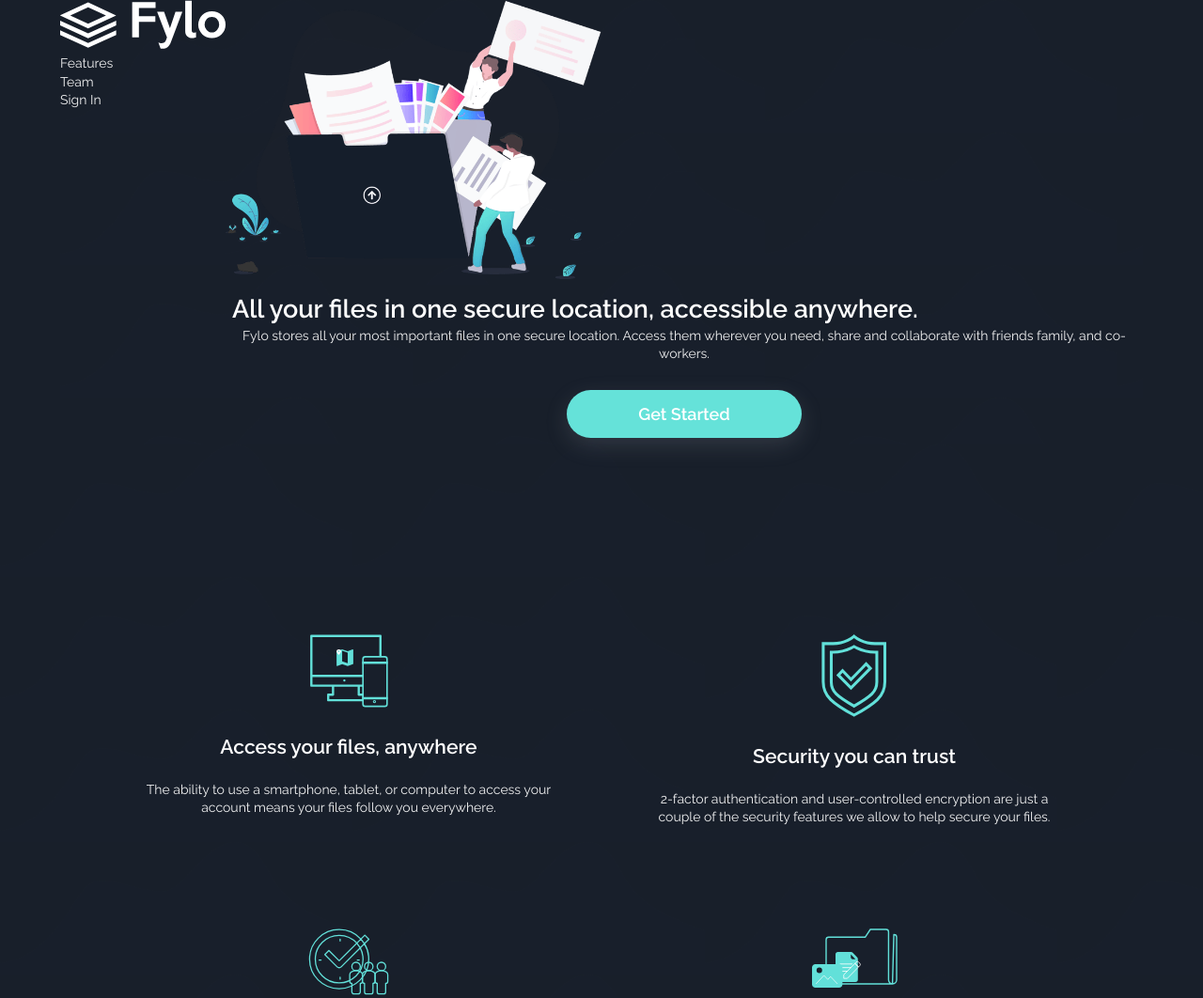
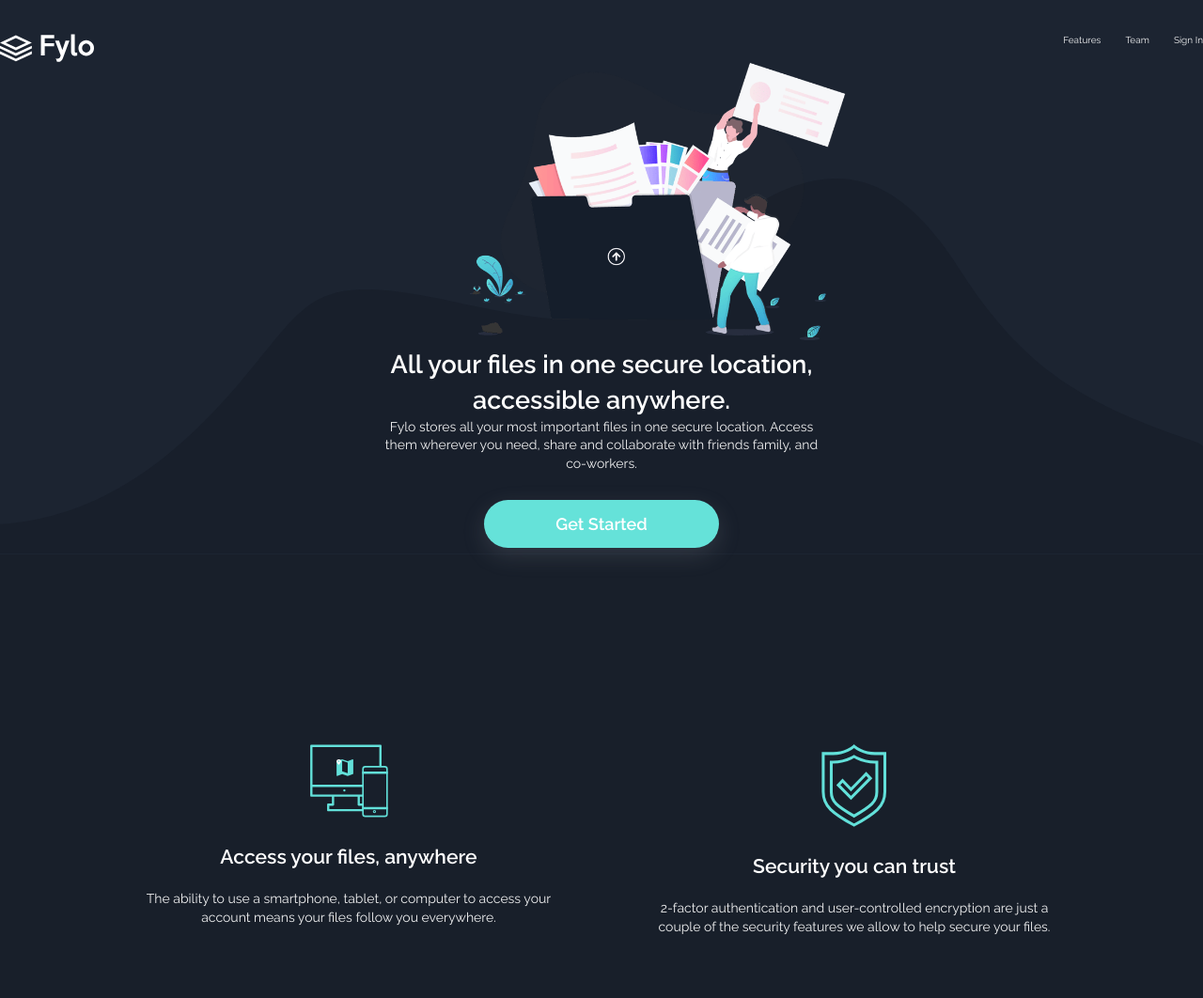
Before and after one commit to zelliah284/Fylo-Dark-Theme-Landing-Page, a plain HTML site: page index.html in a window 1280 px wide. Shown: the top 1062 px of the page at 94% size. Drawn offline with nearby package versions, Linux system fonts and the light colour scheme.

Commit message:
Update styles.css

```diff
--- a/styles.css
+++ b/styles.css
@@ -9,29 +9,51 @@ html {
 body {
     font-family: 'Open Sans', sans-serif;
 font-family: 'Raleway', sans-serif;
-background-color: hsl(218, 28%, 13%);
     font-size: 18px;
     height: 100%;
   line-height: 1.4;
   overflow-x: hidden;
 }
 header {
-    background-image: url(images/bg-curvy-mobile.svg);
+    background-color: hsl(217, 28%, 15%);
     font-family: 'Raleway', sans-serif;
-    width: 90%;
+    width: 100%;
     margin: auto;
     display: flex;
-    flex-direction: row;
+    flex-direction: column;
     color:  hsl(0, 0%, 100%);
     justify-content: space-evenly;
+}
+.navbar {
+    display: flex;
+    flex-direction: row;
+    justify-content: space-between;
+}
+.navbar-links {
+    display: flex;
+    justify-content: space-evenly;
+}
+.navbar p {
+font-size: 10px;
+}
+.navbar img {
+    width: 30%;
 }
 p {
     font-size: 14px;
     font-weight: 400;
     color: hsla(0, 0%, 100%, 0.938);
 }
+.header-content {
+     background-image: url(images/bg-curvy-mobile.svg);
+     background-repeat: no-repeat;
+     background-size: contain;
+     background-position: bottom;
+}
 main {
-    background-image: url(images/bg-curvy-mobile.svg);
+    background-color: hsl(218, 28%, 13%);
+        height: 100%;
+        width: 100%;
         display: flex;
         flex-direction: column;
         align-items: center;
@@ -40,13 +62,15 @@ main {
         color: hsl(0, 0%, 100%);
         justify-content: center;
         padding: 7rem;
-    }
+}
     .intro {
-        background-image: url(images/bg-curvy-mobile.svg);
-        max-width: 500px;
-        align-content: center;
+        display: flex;
+        width: 500px;
+        align-items: center;
+        justify-content: center;
     }
     .intro img {
+        justify-content: center;
         align-items: center;
         width: 400px;
     }
@@ -58,9 +82,9 @@ main {
     margin-right: 3px;
     padding: 4px;
     }
-    h1 {
+     h2 {
         text-align: center;
-        white-space: normal;
+        white-space: pre-line;
     }
     .CallForAction p {
         text-align: center;
@@ -106,15 +130,14 @@ main {
         white-space: nowrap;
     }
 .stp img {
-max-width: 300px;
+width: 300px;
 }
-.stp h3 {
+.content h4 {
     text-align: center;
-    white-space: normal;
 }
 .p-1, .p-2 {
     padding: 1em;
-    margin: 2em;
+    margin: 1em;
 }
 .fylo-how a {
 color: hsl(176, 68%, 64%);
@@ -123,6 +146,9 @@ width: 147px;
 border-bottom: 1px solid var(--accent-1);
 padding-bottom: 10px;
 margin-top: 15px;
+}
+.fylo-how img {
+    width: 20px;
 }
 .testimonials {
     display: flex;
@@ -230,15 +256,57 @@ margin-top: 15px;
     cursor: pointer;
 }
     @media (min-width: 1024px) {
-	    body {
-		    width: 100%;
-	    }
         header {
+            background-color: hsl(217, 28%, 15%);
+            font-family: 'Raleway', sans-serif;
+            width: 100%;
+            margin: auto;
+            display: flex;
+            flex-direction: column;
+            color:  hsl(0, 0%, 100%);
+            justify-content: space-evenly;
+            padding-top: 2em;
+        }
+        .navbar {
             display: flex;
             justify-content: space-between;
         }
-        h6 {
-            float: right;
+        .navbar img {
+            width: 100px;
+        }
+        .navbar-links {
+        font-size: 13px;
+        display: flex;
+        gap: 2em;
+        }
+        p {
+            font-size: 14px;
+            font-weight: 400;
+            color: hsla(0, 0%, 100%, 0.938);
+        }
+        .header-content {
+             background-image: url(images/bg-curvy-desktop.svg);
+             background-repeat: no-repeat;
+             background-size: 100%;
+             background-position: bottom;
+        }
+        .intro img {
+            display: flex;
+            align-items: center;
+            justify-content: center;
+            margin-left: 50em;
+        }
+        h2 {
+            margin-left: 370px;
+            margin-right: 370px;
+            text-align: center;
+            white-space: pre-line;
+        }
+        .CallForAction p {
+            margin-left: 400px;
+            margin-right: 400px;
+            text-align: center;
+            padding-bottom: 2em;
         }
         .middle-bar {
             display: flex;
@@ -272,15 +340,25 @@ margin-top: 15px;
             width: 100%;
         }
         .stp img {
-            width: 700px;
+            width: 500px;
         }
         .content {
+            padding-top: 5em;
             display: flex;
             flex-direction: column;
+            text-align: left;
         }
-        .content h3 {
-            text-align: center;
-            white-space: pre;
+        .content h4 {
+            font-size: 25px;
+        }
+        .p-1, .p-2 {
+            text-align: left;
+        }
+        .fylo-how a {
+            margin-left: 2em;
+        }
+        .fylo-how img {
+            width: 20px;
         }
 
         .testimonials {
```
